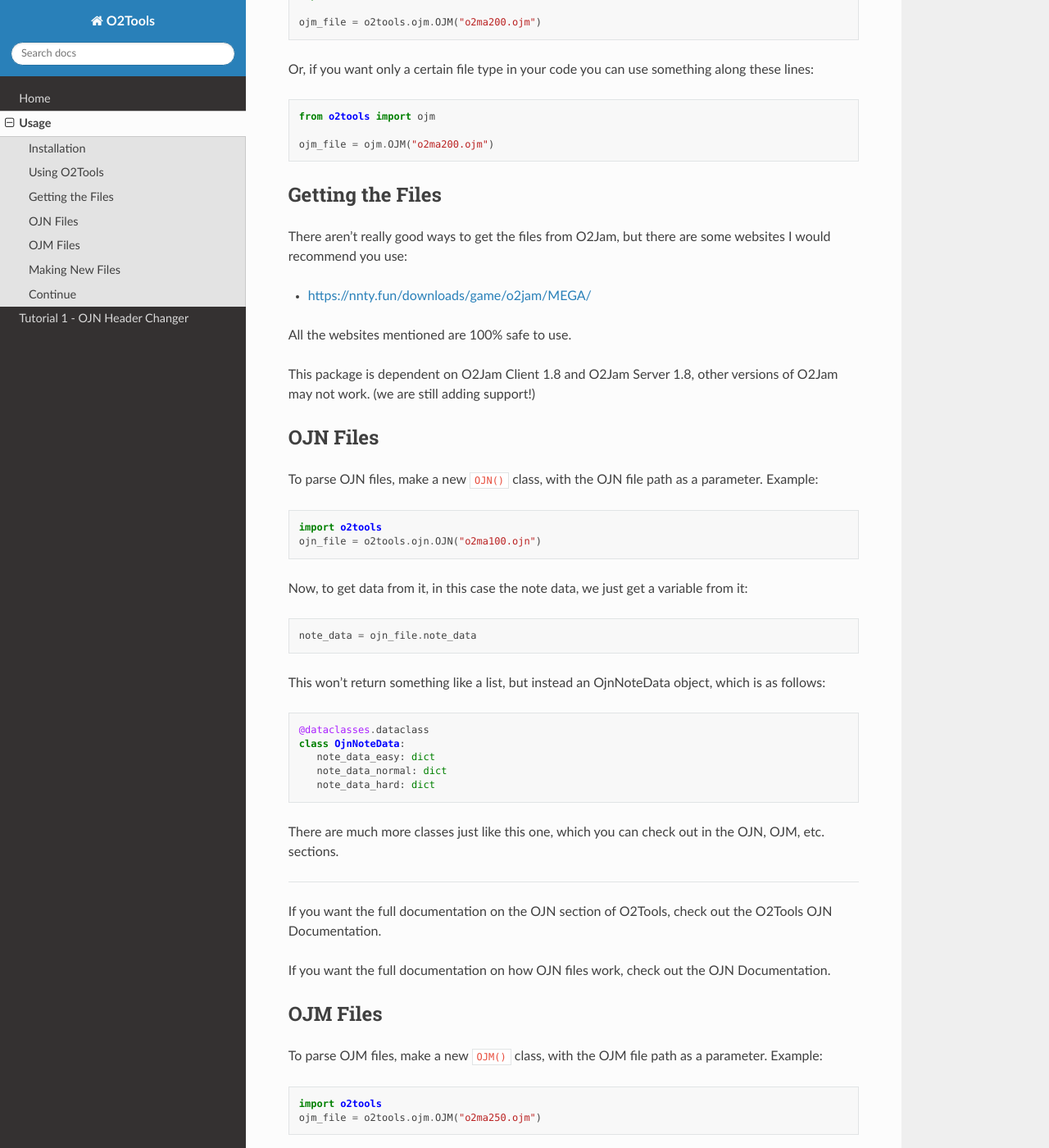
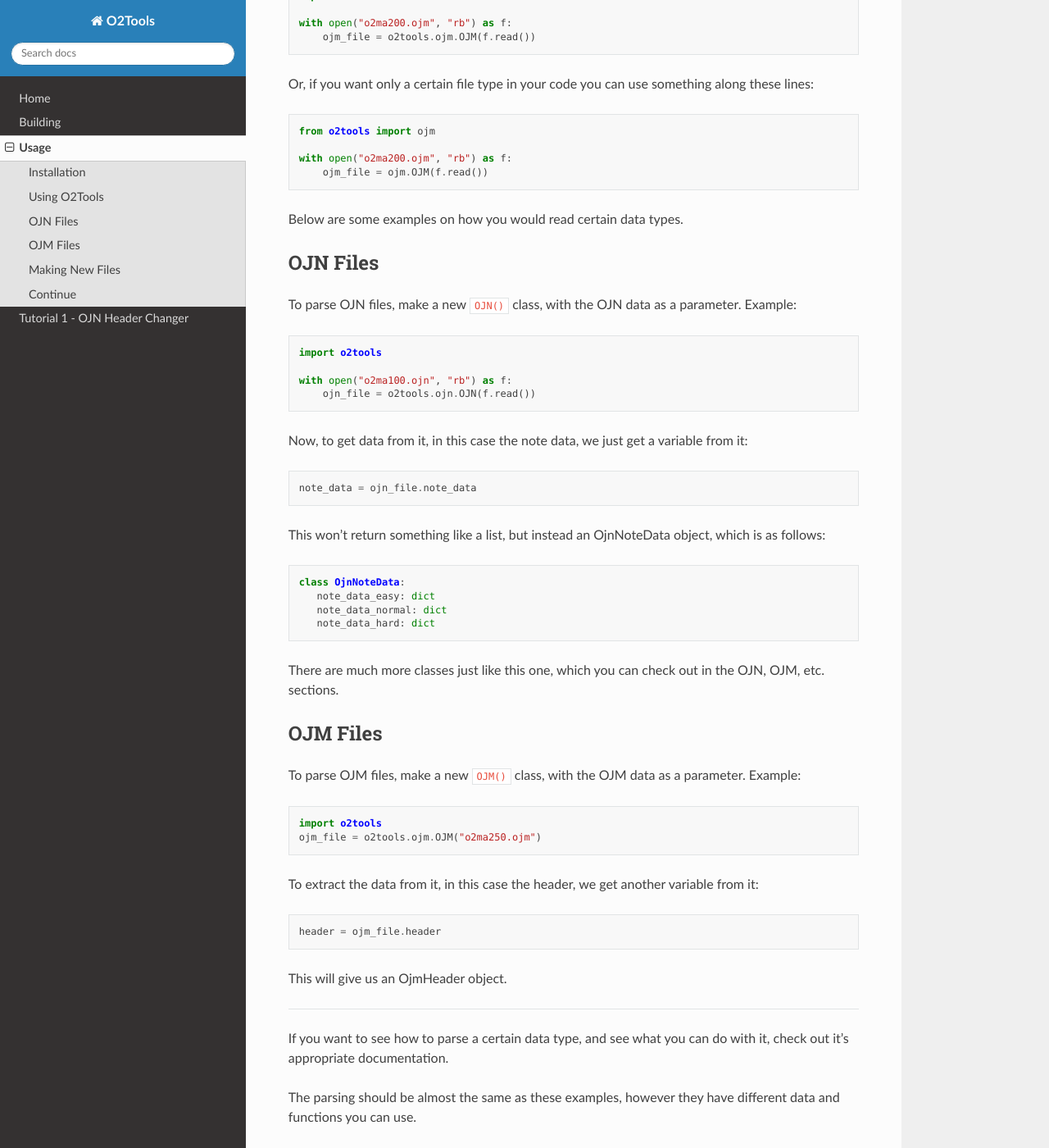
Before and after one commit to SweepSweep2/o2tools-docs, a Sphinx documentation site: the page built from docs/source/usage.rst, in a window 1280 px wide and 1400 px high, scrolled down 583 px. Shown: the whole window at 82% size. Built offline with Sphinx 7.4.7 and the Read the Docs theme 3.1.0, drawn with Linux system fonts in a browser that asks for light colours; cross-references to code outside the pages are shown as plain code; some of the changed text lies outside the part shown.

Commit message:
Add files via upload

```diff
--- a/docs/source/index.rst
+++ b/docs/source/index.rst
@@ -18,13 +18,12 @@
 
 To see how to install and use O2Tools, go to the Usage section.
 
-To see the O2Jam file format documentation, go the the Files section.
-
 Contents
 --------
 
 .. toctree::
 
    Home <self>
+   building
    usage
    tutorial1
--- a/docs/source/usage.rst
+++ b/docs/source/usage.rst
@@ -12,7 +12,7 @@
 
    (.venv) $ pip install o2tools
 
-If you want to build it, follow the instructions here.
+If you want to build it, follow the instructions :here:`building`.
 
 Using O2Tools
 -------------
@@ -25,7 +25,8 @@
 
    import o2tools
 
-   ojm_file = o2tools.ojm.OJM("o2ma200.ojm")
+   with open("o2ma200.ojm", "rb") as f:
+       ojm_file = o2tools.ojm.OJM(f.read())
 
 Or, if you want only a certain file type in your code you can use something along these lines:
 
@@ -33,28 +34,22 @@
 
    from o2tools import ojm
 
-   ojm_file = ojm.OJM("o2ma200.ojm")
+   with open("o2ma200.ojm", "rb") as f:
+       ojm_file = ojm.OJM(f.read())
 
-Getting the Files
------------------
-
-There aren't really good ways to get the files from O2Jam, but there are some websites I would recommend you use:
-
-- https://nnty.fun/downloads/game/o2jam/MEGA/
-
-All the websites mentioned are 100% safe to use.
-
-This package is dependent on O2Jam Client 1.8 and O2Jam Server 1.8, other versions of O2Jam may not work. (we are still adding support!)
+Below are some examples on how you would read certain data types.
 
 OJN Files
 ---------
 
-To parse OJN files, make a new ``OJN()`` class, with the OJN file path as a parameter. Example:
+To parse OJN files, make a new ``OJN()`` class, with the OJN data as a parameter. Example:
 
 .. code-block:: python
 
    import o2tools
-   ojn_file = o2tools.ojn.OJN("o2ma100.ojn")
+
+   with open("o2ma100.ojn", "rb") as f:
+       ojn_file = o2tools.ojn.OJN(f.read())
 
 Now, to get data from it, in this case the note data, we just get a variable from it:
 
@@ -66,7 +61,6 @@
 
 .. code-block:: python
 
-   @dataclasses.dataclass
    class OjnNoteData:
       note_data_easy: dict
       note_data_normal: dict
@@ -74,16 +68,10 @@
 
 There are much more classes just like this one, which you can check out in the OJN, OJM, etc. sections.
 
-====
-
-If you want the full documentation on the OJN section of O2Tools, check out the O2Tools OJN Documentation.
-
-If you want the full documentation on how OJN files work, check out the OJN Documentation.
-
 OJM Files
 ---------
 
-To parse OJM files, make a new ``OJM()`` class, with the OJM file path as a parameter. Example:
+To parse OJM files, make a new ``OJM()`` class, with the OJM data as a parameter. Example:
 
 .. code-block:: python
 
@@ -97,6 +85,12 @@
    header = ojm_file.header
 
 This will give us an OjmHeader object.
+
+----
+
+If you want to see how to parse a certain data type, and see what you can do with it, check out it's appropriate documentation.
+
+The parsing should be almost the same as these examples, however they have different data and functions you can use.
 
 Making New Files
 ----------------
@@ -116,6 +110,8 @@
 
 This will make a new OJN file called ``o2ma200.ojn`` with the exact same data as ``o2ma150.ojn``.
 
+This also applies to all other data types except for OJM/OMC type OJM files. (M30 is accepted)
+
 Continue
 --------
 
@@ -124,5 +120,3 @@
 - :doc:'tutorial1.rst'
 - tut2
 - tut3
-
-You can also read the documentation on how these file formats work here.
```
Also changed, not shown: docs/source/O2Tools/OJN.rst (added, +105 -0 lines), docs/source/building.rst (added, +38 -0 lines).
